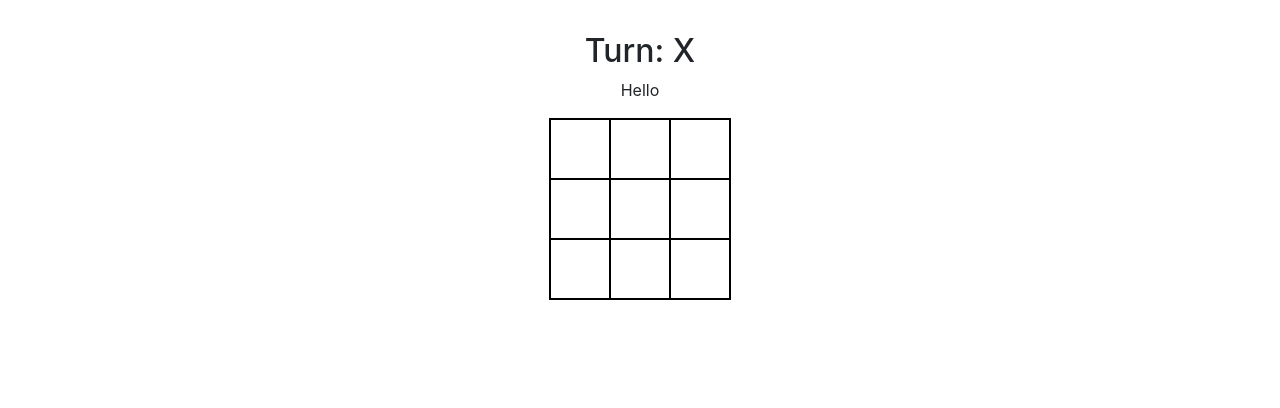
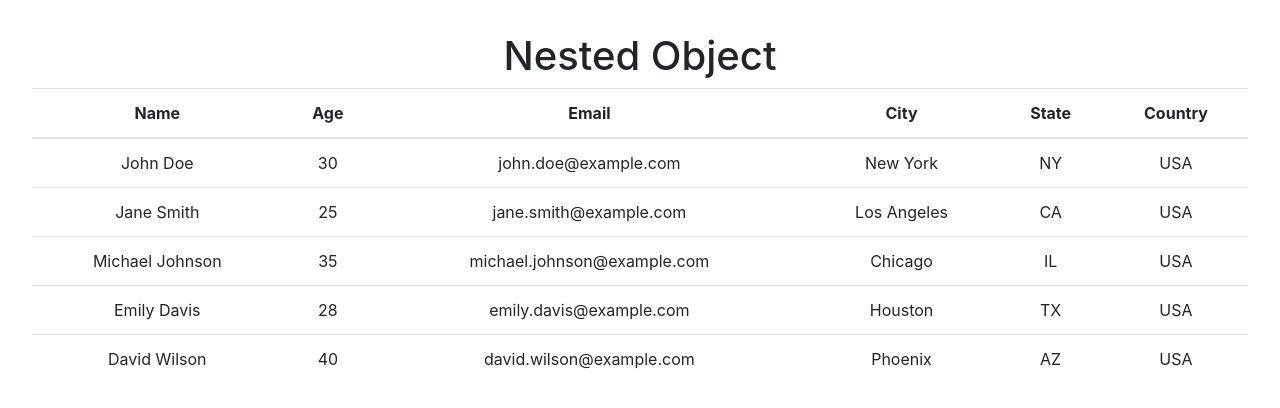
Before and after one commit to somnath-more/somnath-learning, a React (Vite) app in the folder react-daily/: page / in a window 1280 px wide. Shown: the top 408 px of the page. Built offline with nearby package versions, Linux system fonts and the light colour scheme.

Commit message:
NestedObject

```diff
--- a/react-daily/src/App.tsx
+++ b/react-daily/src/App.tsx
@@ -1,8 +1,8 @@
-
-import './App.css'
+import "./App.css";
+import NestedObject from "./components/organisms/NestedObject";
+// import Datatable from "./components/organisms/Pagination";
 // import LearningBootstrap from './components/organisms/LearningBootstrap';
-import SignUp from './components/organisms/LearningBootstrap/signup'
-import TicTacToe from './components/organisms/TicTacToe'
+// import TicTacToe from "./components/organisms/TicTacToe";
 // import SignInForm from './components/organisms/SignInForm'
 // import A from './components/hooks/UseContext/A'
 // import Rerender from './components/organisms/Rerender/Rerender'
@@ -11,28 +11,21 @@ import TicTacToe from './components/organisms/TicTacToe'
 // import CustomHook from './components/organisms/CustomHook';
 // import TodoList from './components/organisms/TodoList'
 
-
-
-
-
 function App() {
-
   return (
     <>
-     {/* <TodoList/> */}
-     {/* <CustomHook/> */}
-     {/* <Reducer/>
-     <UseMemo/> */}
-       {/* <Rerender/>
-        */}
-        {/* <SignInForm/> */}
-        {/* <LearningBootstrap/>
-         */}
-         {/* <SignUp/> */}
-         <TicTacToe/>
-     {/* <A/> */}
+      {/* <TodoList/> */}
+      {/* <CustomHook/> */}
+
+      {/* <SignInForm/> */}
+      {/* <SignUp/> */}
+      {/* <TicTacToe/> */}
+      {/* <A/> */}
+      {/* <Datatable/>
+       */}
+       <NestedObject/>
     </>
-  )
+  );
 }
 
-export default App
+export default App;
--- /dev/null
+++ b/react-daily/src/components/organisms/NestedObject/USERDATA.tsx
@@ -0,0 +1,68 @@
+// create interface
+export interface UserInformation {
+    name: string;
+    age: number;
+    email: string;
+    address: {
+        city: string;
+        state: string;
+        country: string;
+    };
+}
+export const USERDATA:UserInformation[] = [
+    {
+
+            name: "John Doe",
+            age: 30,
+            email: "john.doe@example.com",
+            address: {
+                city: "New York",
+                state: "NY",
+                country: "USA",
+            },
+        },
+
+    {
+
+            name: "Jane Smith",
+            age: 25,
+            email: "jane.smith@example.com",
+            address: {
+                city: "Los Angeles",
+                state: "CA",
+                country: "USA",
+            },
+
+    },
+    {
+
+            name: "Michael Johnson",
+            age: 35,
+            email: "michael.johnson@example.com",
+            address: {
+                city: "Chicago",
+                state: "IL",
+                country: "USA",
+            },
+    },
+    {
+            name: "Emily Davis",
+            age: 28,
+            email: "emily.davis@example.com",
+            address: {
+                city: "Houston",
+                state: "TX",
+                country: "USA",
+            },
+        },
+    {
+            name: "David Wilson",
+            age: 40,
+            email: "david.wilson@example.com",
+            address: {
+                city: "Phoenix",
+                state: "AZ",
+                country: "USA",
+            },
+    },
+];
--- /dev/null
+++ b/react-daily/src/components/organisms/NestedObject/index.tsx
@@ -0,0 +1,82 @@
+import { useState } from 'react';
+import { USERDATA, UserInformation } from './USERDATA';
+
+const NestedObject = () => {
+  const [data, setData] = useState(USERDATA);
+  const [isChangingCountry, setIsChangingCountry] = useState(false);
+  const [countryName, setCountryName] = useState('');
+  const [currentIndex, setIndex] = useState<number | null>(null);
+
+  const updateCountry = (index: number) => {
+    const updatedData = [...data]; // Create a shallow copy of the data array
+    updatedData[index] = {
+      ...updatedData[index],
+      address: {
+        ...updatedData[index].address,
+        country: countryName, // Update the country name for the specific index
+      },
+    };
+    setData(updatedData); // Update the state with the modified data
+    setIsChangingCountry(false); // Close the input field
+    setCountryName(''); // Reset the country name input
+    setIndex(null); // Reset the current index
+    //  JUST WANT An  EXPLANTION ABOUTHOW IT WILL EXECUTE LINE BY LINE
+
+  };
+
+  return (
+    <div className="nested-object">
+      <h1>Nested Object</h1>
+      <table style={{ width: '100%' }} className="table">
+        <thead>
+          <tr>
+            <th>Name</th>
+            <th>Age</th>
+            <th>Email</th>
+            <th>City</th>
+            <th>State</th>
+            <th>Country</th>
+          </tr>
+        </thead>
+        <tbody>
+          {data.map(
+            (
+              user:UserInformation,
+              index: number
+            ) => (
+              <tr key={index}>
+                <td>{user.name}</td>
+                <td>{user.age}</td>
+                <td>{user.email}</td>
+                <td>{user.address.city}</td>
+                <td>{user.address.state}</td>
+                {/* Country */}
+                <td
+                  onClick={() => {
+                    setIsChangingCountry(true);
+                    setIndex(index);
+                    setCountryName(user.address.country); // Set initial value
+                  }}
+                >
+                  {isChangingCountry && currentIndex === index ? (
+                    <input
+                      type="text"
+                      value={countryName}
+                      onChange={(e) => setCountryName(e.target.value)}
+                      onBlur={() => updateCountry(index)}
+                      autoFocus
+                    />
+                  ) : (
+                    user.address.country
+                  )}
+                </td>
+              </tr>
+            )
+          )}
+        </tbody>
+      </table>
+    </div>
+  );
+};
+
+export default NestedObject;
```
